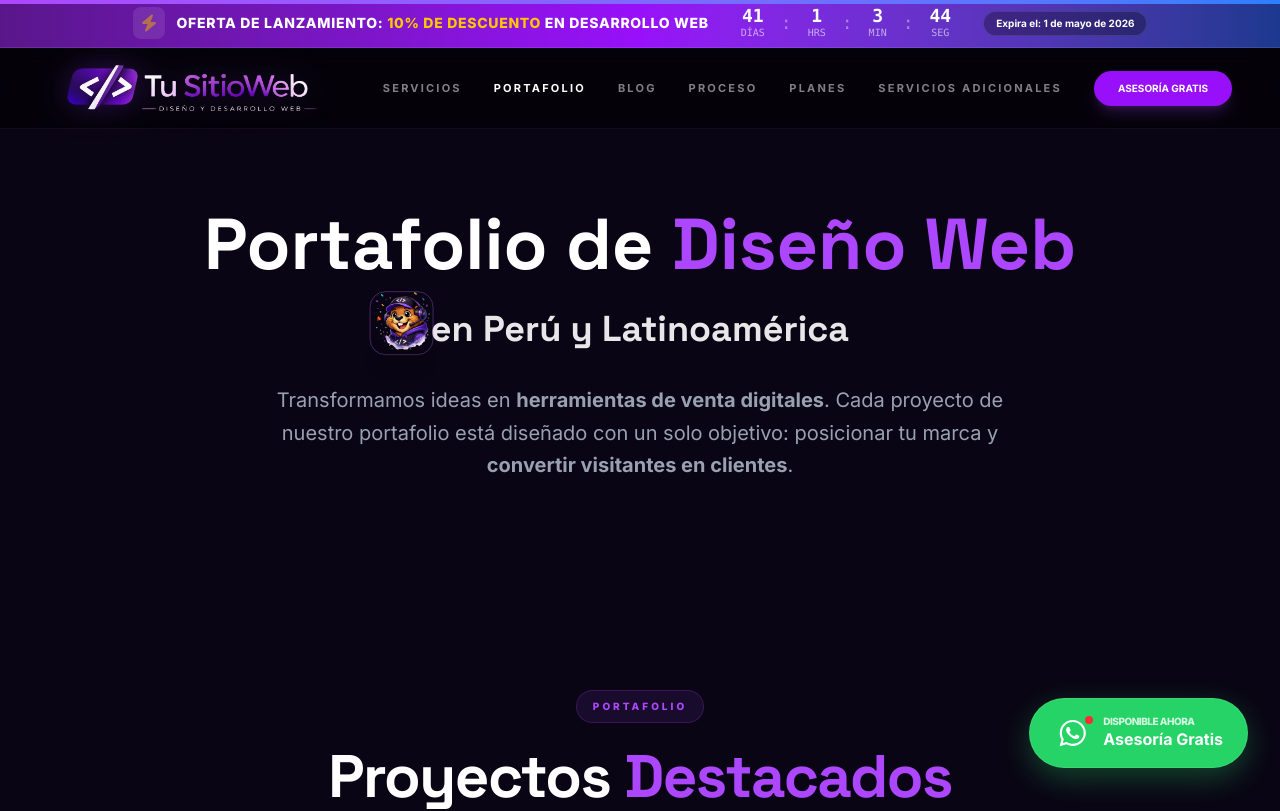
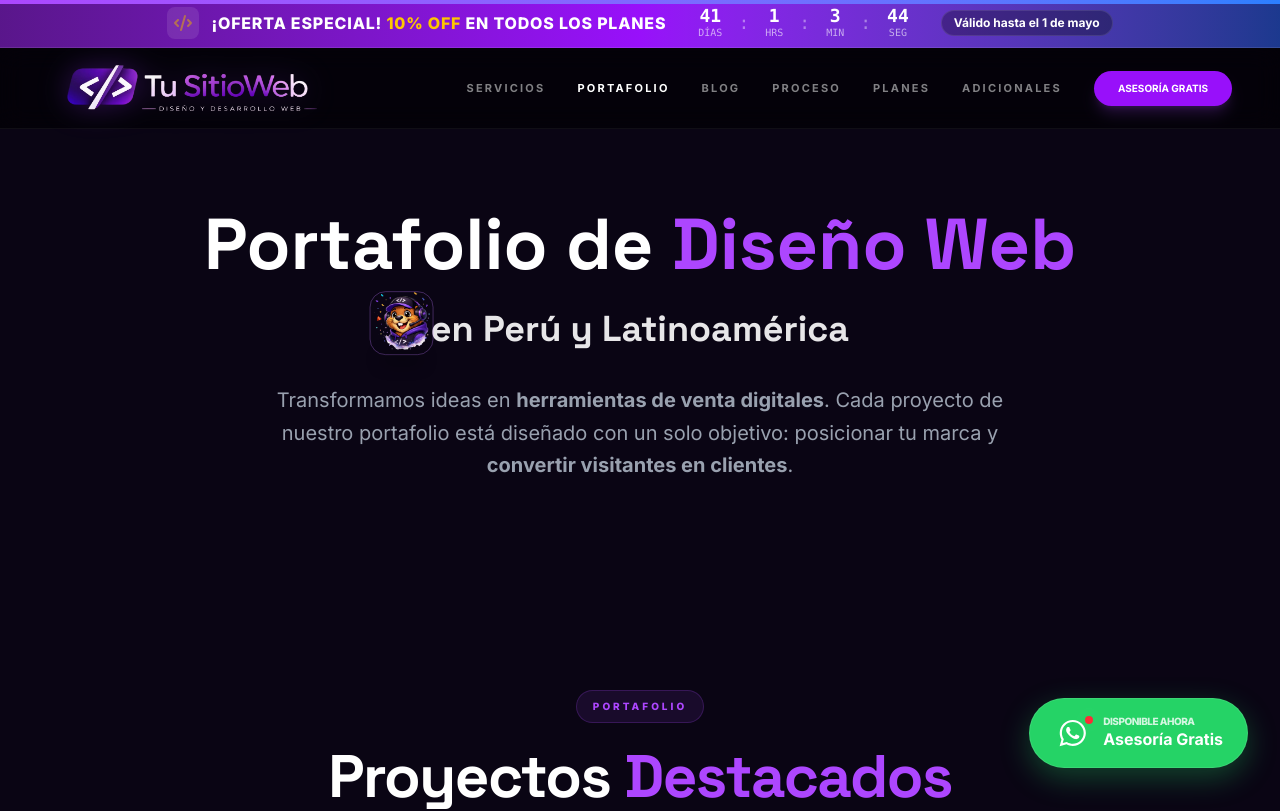
Before and after one commit to SaulSneider7/Tu-SitioWeb, a React (Vite) app: page /portafolio in a window 1280 px wide. Shown: the top 811 px of the page. Built offline with nearby package versions, Linux system fonts and the light colour scheme.

Commit message:
complete

```diff
--- a/src/components/layout/CountdownBanner.tsx
+++ b/src/components/layout/CountdownBanner.tsx
@@ -1,13 +1,16 @@
 import { useState, useEffect } from "react";
 import { FontAwesomeIcon } from "@fortawesome/react-fontawesome";
-import { faBolt } from "@fortawesome/free-solid-svg-icons";
+import { faCode } from "@fortawesome/free-solid-svg-icons";
 import pricingConfig from "../../pricing-config.json";
 
 export const CountdownBanner = () => {
     const { discount } = pricingConfig;
     const targetDate = new Date(discount.endDate).getTime();
     const [timeLeft, setTimeLeft] = useState({
-        days: 0, hours: 0, minutes: 0, seconds: 0
+        days: 0,
+        hours: 0,
+        minutes: 0,
+        seconds: 0
     });
 
     useEffect(() => {
@@ -32,67 +35,44 @@ export const CountdownBanner = () => {
 
     if (!discount.enabled) return null;
 
-    const isoDate = new Date(discount.endDate).toISOString();
-
     return (
-        <aside
-            className="fixed top-0 left-0 right-0 bg-gradient-to-r from-purple-900 via-purple-600 to-blue-900 text-white h-[96px] md:h-[48px] flex items-center z-[70] overflow-hidden border-b border-white/10"
-            aria-label="Promoción por tiempo limitado"
-        >
+        <div className="fixed top-0 left-0 right-0 bg-gradient-to-r from-purple-900 via-purple-600 to-blue-900 text-white h-[96px] md:h-[48px] flex items-center z-[70] overflow-hidden border-b border-white/10">
             <div className="max-w-7xl mx-auto w-full px-4 flex flex-col md:flex-row items-center justify-center gap-2 md:gap-8">
-
                 <div className="flex items-center gap-3">
-                    <div className="w-8 h-8 bg-white/20 rounded-lg flex items-center justify-center animate-pulse" aria-hidden="true">
-                        <FontAwesomeIcon icon={faBolt} className="text-yellow-400" />
+                    <div className="w-8 h-8 bg-white/20 rounded-lg flex items-center justify-center animate-pulse">
+                        <FontAwesomeIcon icon={faCode} className="text-yellow-400" />
                     </div>
-                    <strong className="font-black text-xs md:text-sm uppercase tracking-wider text-center md:text-left">
-                        Oferta de Lanzamiento: <span className="text-yellow-400">{discount.percentage}% de Descuento</span> en Desarrollo Web
-                    </strong>
+                    <p className="font-black text-sm md:text-base uppercase tracking-wider">
+                        ¡OFERTA ESPECIAL! <span className="text-yellow-400">{discount.percentage}% OFF</span> EN TODOS LOS PLANES
+                    </p>
                 </div>
 
-                {/* CONTADOR COMPLETO */}
-                <div
-                    className="flex items-center gap-4 font-mono text-sm md:text-lg"
-                    aria-label={`La oferta termina en ${timeLeft.days} días, ${timeLeft.hours} horas y ${timeLeft.minutes} minutos`}
-                >
-                    {/* Días */}
+                <div className="flex items-center gap-4 font-mono text-sm md:text-lg">
                     <div className="flex flex-col items-center">
                         <span className="font-black leading-none">{timeLeft.days}</span>
                         <span className="text-[10px] uppercase opacity-60">Días</span>
                     </div>
-                    <span className="opacity-40" aria-hidden="true">:</span>
-
-                    {/* Horas - AGREGADO */}
+                    <span className="opacity-40">:</span>
                     <div className="flex flex-col items-center">
                         <span className="font-black leading-none">{timeLeft.hours}</span>
                         <span className="text-[10px] uppercase opacity-60">Hrs</span>
                     </div>
-                    <span className="opacity-40" aria-hidden="true">:</span>
-
-                    {/* Minutos - AGREGADO */}
+                    <span className="opacity-40">:</span>
                     <div className="flex flex-col items-center">
                         <span className="font-black leading-none">{timeLeft.minutes}</span>
                         <span className="text-[10px] uppercase opacity-60">Min</span>
                     </div>
-                    <span className="opacity-40" aria-hidden="true">:</span>
-
-                    {/* Segundos */}
+                    <span className="opacity-40">:</span>
                     <div className="flex flex-col items-center">
                         <span className="font-black leading-none">{timeLeft.seconds}</span>
                         <span className="text-[10px] uppercase opacity-60">Seg</span>
                     </div>
                 </div>
 
-                <div className="hidden lg:block text-[10px] font-bold bg-black/30 px-3 py-1 rounded-full border border-white/10">
-                    Expira el: <time dateTime={isoDate}>
-                        {new Date(discount.endDate).toLocaleDateString('es-PE', {
-                            day: 'numeric',
-                            month: 'long',
-                            year: 'numeric'
-                        })}
-                    </time>
+                <div className="hidden lg:block text-xs font-bold bg-black/30 px-3 py-1 rounded-full border border-white/10">
+                    Válido hasta el {new Date(discount.endDate).toLocaleDateString('es-ES', { day: 'numeric', month: 'long' })}
                 </div>
             </div>
-        </aside>
+        </div>
     );
 };
--- a/src/components/layout/Navbar.tsx
+++ b/src/components/layout/Navbar.tsx
@@ -9,10 +9,21 @@ export const Navbar = () => {
   const location = useLocation();
   const isHomePage = location.pathname === "/";
 
-  // Close menu on route change
+  // CORRECCIÓN: Simplificamos las dependencias para evitar el error de "changed size"
   useEffect(() => {
     setIsOpen(false);
-  }, [location]);
+
+    if (isHomePage && location.hash) {
+      const id = location.hash.replace("#", "");
+      const element = document.getElementById(id);
+      if (element) {
+        const timer = setTimeout(() => {
+          element.scrollIntoView({ behavior: "smooth" });
+        }, 100);
+        return () => clearTimeout(timer);
+      }
+    }
+  }, [location.pathname, location.hash]); // Usamos propiedades específicas, no el objeto entero
 
   const NavLink = ({ href, children, className = "", onClick }: { href: string, children: ReactNode, className?: string, onClick?: () => void }) => {
     const handleClick = (e: MouseEvent) => {
@@ -22,15 +33,14 @@ export const Navbar = () => {
           const id = href.replace("#", "");
           const element = document.getElementById(id);
           if (element) {
-            element.scrollIntoView({ behavior: "smooth" });
+            setTimeout(() => {
+              element.scrollIntoView({ behavior: "smooth" });
+            }, 100);
           }
           if (onClick) onClick();
-        } else {
-          // If not on home page, Link will handle navigation to home + hash
-          if (onClick) onClick();
         }
-      } else {
-        if (onClick) onClick();
+      } else if (onClick) {
+        onClick();
       }
     };
 
@@ -42,6 +52,7 @@ export const Navbar = () => {
           </a>
         );
       }
+      // Si no estamos en Home, mandamos a la raíz + el hash
       return <Link to={`/${href}`} className={className} onClick={onClick}>{children}</Link>;
     }
     return <Link to={href} className={className} onClick={onClick}>{children}</Link>;
@@ -52,8 +63,7 @@ export const Navbar = () => {
       <div className="max-w-screen-2xl mx-auto px-4 sm:px-8 lg:px-12">
         <div className="flex justify-between items-center h-16 md:h-20">
           <Link to="/" className="flex items-center group py-2">
-            {/* Contenedor Optimizado: w-[180px] para mobile y w-[280px] para desktop */}
-            <div className="relative w-[180px] sm:w-[220px] md:w-[280px] h-14 md:h-30 flex items-center justify-start transition-transform duration-300 group-hover:scale-105">
+            <div className="relative w-[180px] sm:w-[220px] md:w-[280px] h-14 md:h-20 flex items-center justify-start transition-transform duration-300 group-hover:scale-105">
               <img
                 src="/logo_oscuro_tu-sitioweb.png"
                 alt="Tu SitioWeb - Diseño Web y SEO"
@@ -70,7 +80,7 @@ export const Navbar = () => {
             <Link to="/blog" className={`hover:text-white transition-colors ${location.pathname.startsWith('/blog') ? 'text-white' : ''}`}>Blog</Link>
             <NavLink href="#proceso" className="hover:text-white transition-colors">Proceso</NavLink>
             <NavLink href="#planes" className="hover:text-white transition-colors">Planes</NavLink>
-            <NavLink href="#servicios-adicionales" className="hover:text-white transition-colors">Servicios Adicionales</NavLink>
+            <NavLink href="#servicios-adicionales" className="hover:text-white transition-colors">Adicionales</NavLink>
 
             <NavLink href="#contacto" className="bg-purple-600 text-white px-6 py-2.5 rounded-full hover:bg-purple-700 transition-all font-bold tracking-normal uppercase text-[10px] shadow-lg shadow-purple-500/20">Asesoría Gratis</NavLink>
           </div>
@@ -104,7 +114,7 @@ export const Navbar = () => {
               <Link to="/blog" className={`text-white/60 hover:text-white transition-colors uppercase tracking-[0.2em] text-xs font-bold py-2 w-full ${location.pathname.startsWith('/blog') ? 'text-white' : ''}`} onClick={() => setIsOpen(false)}>Blog</Link>
               <NavLink href="#proceso" className="text-white/60 hover:text-white transition-colors uppercase tracking-[0.2em] text-xs font-bold py-2 w-full" onClick={() => setIsOpen(false)}>Proceso</NavLink>
               <NavLink href="#planes" className="text-white/60 hover:text-white transition-colors uppercase tracking-[0.2em] text-xs font-bold py-2 w-full" onClick={() => setIsOpen(false)}>Planes</NavLink>
-              <NavLink href="#servicios-adicionales" className="text-white/60 hover:text-white transition-colors uppercase tracking-[0.2em] text-xs font-bold py-2 w-full" onClick={() => setIsOpen(false)}>Servicios Adicionales</NavLink>
+              <NavLink href="#servicios-adicionales" className="text-white/60 hover:text-white transition-colors uppercase tracking-[0.2em] text-xs font-bold py-2 w-full" onClick={() => setIsOpen(false)}>Adicionales</NavLink>
 
               <div className="pt-4 w-full">
                 <NavLink
--- a/src/pages/NotFoundPage.tsx
+++ b/src/pages/NotFoundPage.tsx
@@ -7,7 +7,7 @@ import { Reveal } from "../components/ui/Reveal";
 
 export const NotFoundPage = () => {
   return (
-    <div className="min-h-screen bg-deep-black flex items-center justify-center px-4 relative overflow-hidden">
+    <div className="top-15 min-h-screen bg-deep-black flex items-center justify-center px-4 relative overflow-hidden">
       <Helmet>
         <title>No eres tú, soy yo | TuSitioWeb</title>
         <meta name="description" content="La página que buscas no existe o ha sido movida." />
@@ -82,7 +82,7 @@ export const NotFoundPage = () => {
           initial={{ opacity: 0 }}
           animate={{ opacity: 1 }}
           transition={{ delay: 1 }}
-          className="mt-20 font-mono text-[10px] text-white/10 uppercase tracking-[0.5em]"
+          className="mt-20 font-mono text-[10px] text-white/50 uppercase tracking-[0.5em]"
         >
           Status: Broken_Heart // Code: 404 // Recommendation: Find_New_Love
         </motion.div>
```
Also changed, not shown: src/components/sections/AdditionalServices.tsx (+52 -26 lines).
